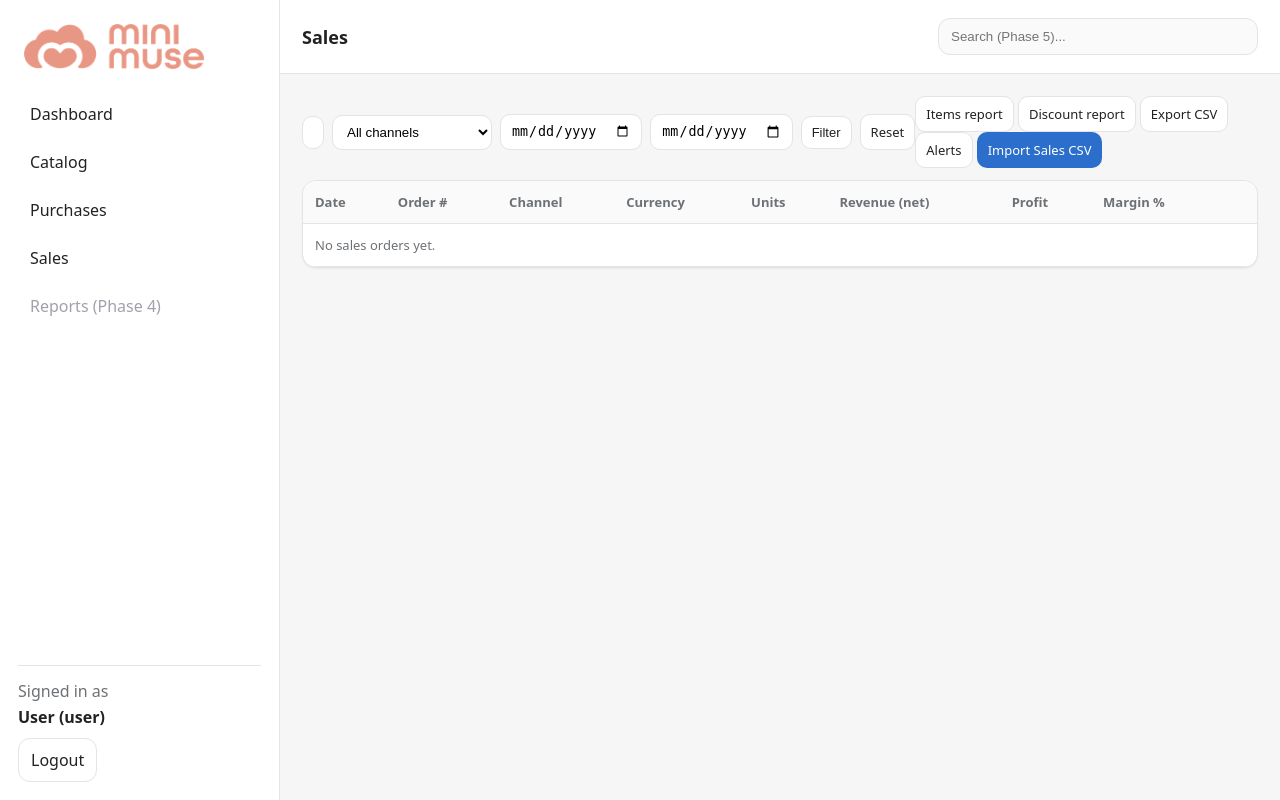
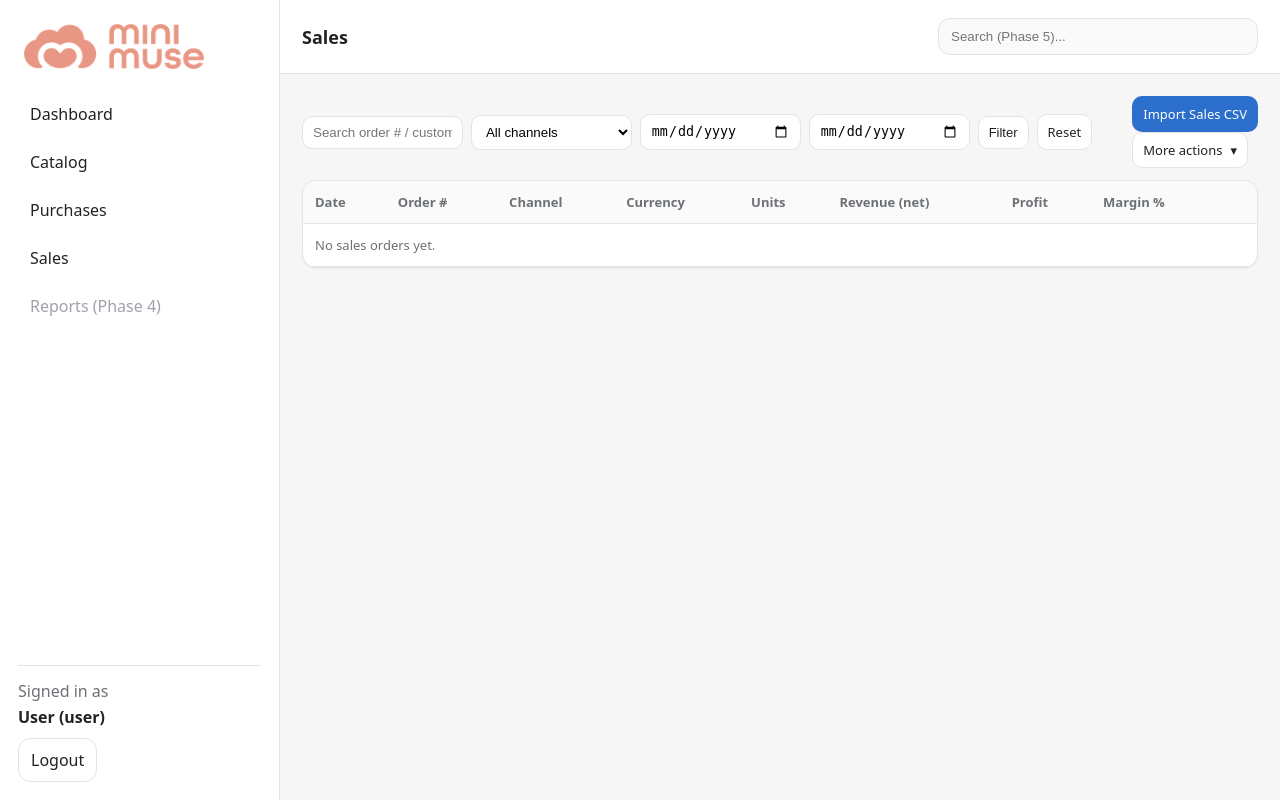
Before and after one commit to schaak722/mini-muse, a Flask app: page /sales in a window 1280 px wide. Run offline with Flask 3, Linux system fonts and the light colour scheme; the visitor is signed in with stand-in values (Sample User, id 1); data that the repository does not hold is empty.

Commit message:
Update orders_list.html

```diff
--- a/app/templates/sales/orders_list.html
+++ b/app/templates/sales/orders_list.html
@@ -19,13 +19,23 @@
   </form>
 
   <div class="toolbar__right">
-    <a class="btn btn--ghost btn--sm" href="{{ url_for('sales.items_report', q=q, channel=channel, from=date_from, to=date_to) }}">Items report</a>
-    <a class="btn btn--ghost btn--sm" href="{{ url_for('sales.discount_report', q=q, channel=channel, from=date_from, to=date_to) }}">Discount report</a>
-    <a class="btn btn--ghost btn--sm" href="{{ url_for('sales.export_orders_csv', q=q, channel=channel, from=date_from, to=date_to) }}">Export CSV</a>
-    <a class="btn btn--ghost btn--sm" href="{{ url_for('sales.alerts', q=q, channel=channel, from=date_from, to=date_to) }}">Alerts</a>
     {% if current_user.role != "viewer" %}
       <a class="btn btn--primary btn--sm" href="{{ url_for('sales.import_upload') }}">Import Sales CSV</a>
     {% endif %}
+
+    <details class="dropdown">
+      <summary class="btn btn--ghost btn--sm dropdown__toggle">
+        More actions <span class="dropdown__chev">▾</span>
+      </summary>
+
+      <div class="dropdown__menu">
+        <a class="dropdown__item" href="{{ url_for('sales.items_report', q=q, channel=channel, from=date_from, to=date_to) }}">Items report</a>
+        <a class="dropdown__item" href="{{ url_for('sales.discount_report', q=q, channel=channel, from=date_from, to=date_to) }}">Discount report</a>
+        <a class="dropdown__item" href="{{ url_for('sales.alerts', q=q, channel=channel, from=date_from, to=date_to) }}">Alerts</a>
+        <div class="dropdown__sep"></div>
+        <a class="dropdown__item" href="{{ url_for('sales.export_orders_csv', q=q, channel=channel, from=date_from, to=date_to) }}">Export CSV</a>
+      </div>
+    </details>
   </div>
 </div>
 
```
